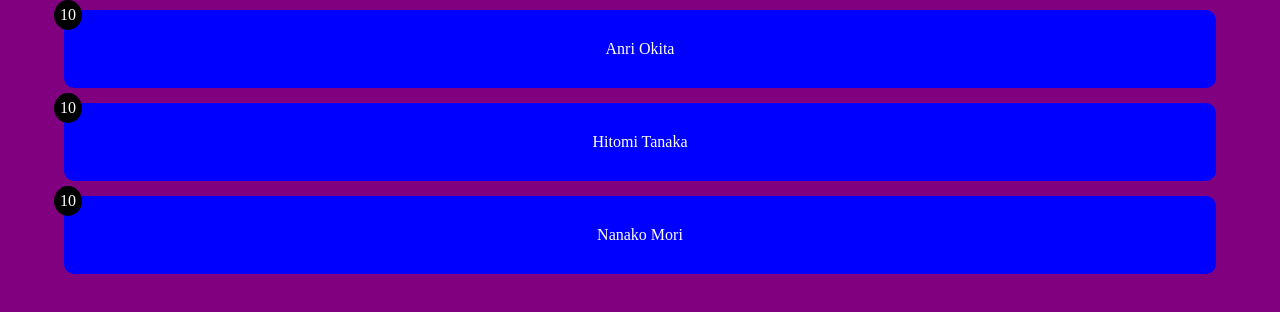
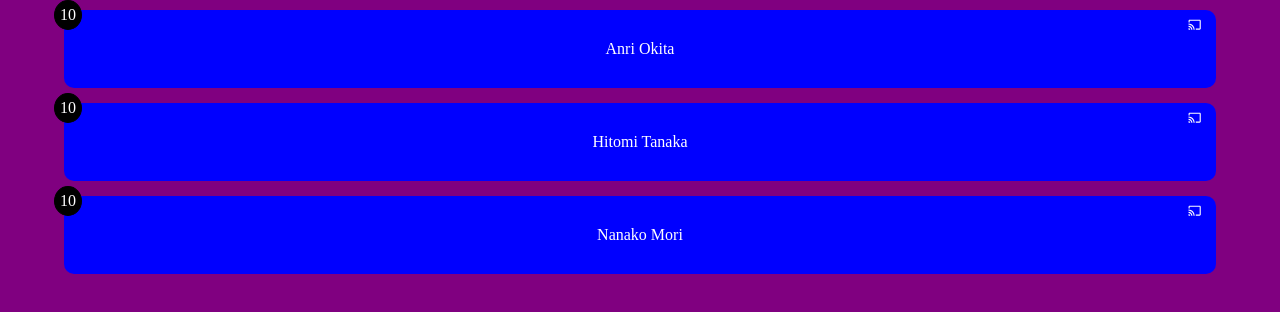
Before and after one commit to louDack/feedback-app, a React (Create React App) app: page / in a window 1280 px wide. Shown: the top 312 px of the page. Built offline with nearby package versions, Linux system fonts and the light colour scheme.

Commit message:
Prop drilled properly. FeedbackItem sends the correct id to App component to delete.

```diff
--- a/package.json
+++ b/package.json
@@ -8,6 +8,7 @@
     "@testing-library/user-event": "^13.5.0",
     "react": "^17.0.2",
     "react-dom": "^17.0.2",
+    "react-icons": "^4.3.1",
     "react-scripts": "5.0.0",
     "web-vitals": "^2.1.2"
   },
--- a/src/App.js
+++ b/src/App.js
@@ -11,10 +11,15 @@ function App() {
 
   const [feedback, setFeedback] = useState(FeedbackData)
 
+  const deleteFeedback = (id) => {
+    const newFeedbackList = feedback.filter((list) => list.id !== id)
+    setFeedback(newFeedbackList)
+  }
+
   return (
     <div className='container' style={background}>
 
-      <FeedbackList data={feedback}/>
+      <FeedbackList data={feedback} deleteFeedback={deleteFeedback}/>
 
     </div>
   );
--- a/src/components/FeedbackItem.jsx
+++ b/src/components/FeedbackItem.jsx
@@ -1,8 +1,11 @@
 import React from 'react'
 import '../index.css'
+import { FaChromecast } from "react-icons/fa"
 
-const FeedbackItem = ({ feedback, reverse }) => {
-
+const FeedbackItem = ({ feedback, reverse, deleteFeedback }) => {
+    // const deleteFeedback = (id) => {
+    //     console.log(`Deleting Feedback #${id}!`)
+    // }
 
     return (
         <div
@@ -13,6 +16,9 @@ const FeedbackItem = ({ feedback, reverse }) => {
             }}
         >
             <div className="rating">10</div>
+            <button className="delete-card" onClick={() => deleteFeedback(feedback.id)}>
+                <FaChromecast />
+            </button>
             <div className="text-display">{feedback.name}</div>
         </div>
     )
--- a/src/components/FeedbackList.jsx
+++ b/src/components/FeedbackList.jsx
@@ -1,12 +1,12 @@
 import FeedbackItem from "./FeedbackItem"
 
-const FeedbackList = ({data}) => {
+const FeedbackList = ({data, deleteFeedback}) => {
     return (
         <div>
-            {console.log(data)}
+            {/* {console.log(data)} */}
             {data.map(feedback => {
                 // return <div key={feedback.id}>{feedback.name}</div>
-                return <FeedbackItem key={feedback.id} feedback={feedback} />
+                return <FeedbackItem key={feedback.id} feedback={feedback} deleteFeedback={deleteFeedback}/>
             })}
         </div>
     )
--- a/src/index.css
+++ b/src/index.css
@@ -30,6 +30,16 @@
   padding: 5px;
   color: white;
   background-color: black;
+}
+
+.delete-card {
+  position: absolute;
+  top: 8px;
+  right: 15px;
+  cursor: pointer;
+  background: none;
+  border: none;
+  color: white;
 }
 
 /* @import url("https://fonts.googleapis.com/css2?family=Poppins:wght@400;600;700&display=swap");
```
Also changed, not shown: 1 other file (tests, documents, lock files or other folders).
